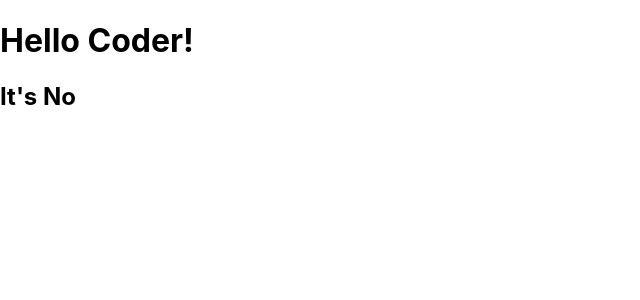
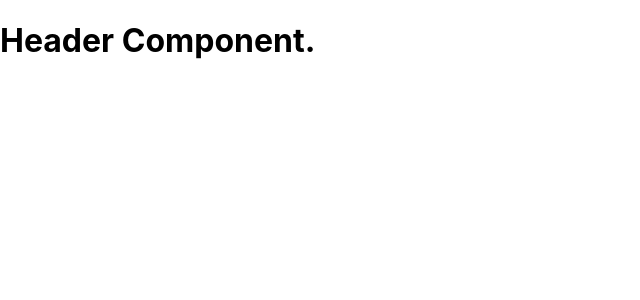
Before and after one commit to badshab454/react-task-tracker, a React (Create React App) app: page / in a window 1280 px wide. Shown: the top 300 px of the page, without its empty margins (0-640 px from the left). Built offline with nearby package versions, Linux system fonts and the light colour scheme.

Commit message:
header component

```diff
--- a/src/App.js
+++ b/src/App.js
@@ -1,13 +1,12 @@
+import React from 'react';
+import Header from './components/Header.js';
+
 
 function App() {
-  const name = 'Badsha Hoosain';
-  let bool = false;
   return (
     <div className="container">
-      <h1>Hello Coder!</h1>
-      <h2>It's {bool ? 'Yes' : 'No'}</h2>
+      <Header />
     </div>
   );
 }
-
 export default App;
--- a/src/components/Header.js
+++ b/src/components/Header.js
@@ -0,0 +1,9 @@
+const Header = () => {
+  return (
+    <header>
+        <h1>Header Component.</h1>
+    </header>
+  )
+}
+
+export default Header
```
